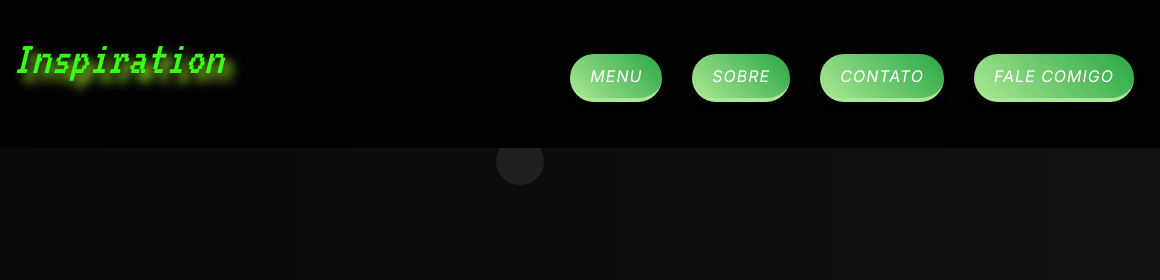
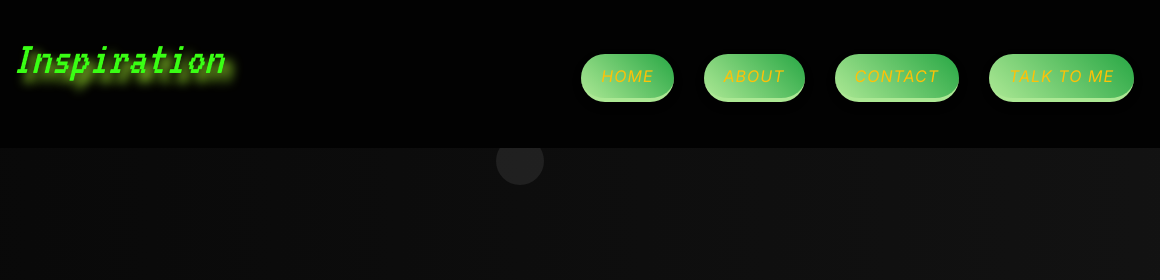
Before and after one commit to Mateusfc-carvalho/My-page, a plain HTML site: page index.html in a window 1280 px wide. Shown: the top 280 px of the page, 120-1280 px from the left. Drawn offline with nearby package versions, Linux system fonts and the light colour scheme.

Commit message:
Update navigation links to use English labels and apply text-warning class

```diff
--- a/index.html
+++ b/index.html
@@ -24,10 +24,10 @@
           </button>
           <div class="collapse navbar-collapse justify-content-end" id="navbarNav">
             <ul class="navbar-nav ms-auto">
-              <li class="nav-item"><a class="nav-link btn-style " href="#top">Menu</a></li>
-              <li class="nav-item"><a class="nav-link btn-style " href="#about">Sobre</a></li>
-              <li class="nav-item"><a class="nav-link btn-style " href="#contact">Contato</a></li>
-              <li class="nav-item"><a class="nav-link btn-style " href="#talktome">Fale comigo</a></li>
+              <li class="nav-item"><a class="nav-link btn-style text-warning" href="#top">Home</a></li>
+              <li class="nav-item"><a class="nav-link btn-style text-warning" href="#about">About</a></li>
+              <li class="nav-item"><a class="nav-link btn-style text-warning" href="#contact">Contact</a></li>
+              <li class="nav-item"><a class="nav-link btn-style text-warning" href="#talktome">Talk to me</a></li>
             </ul>
           </div>
         </div>
```
